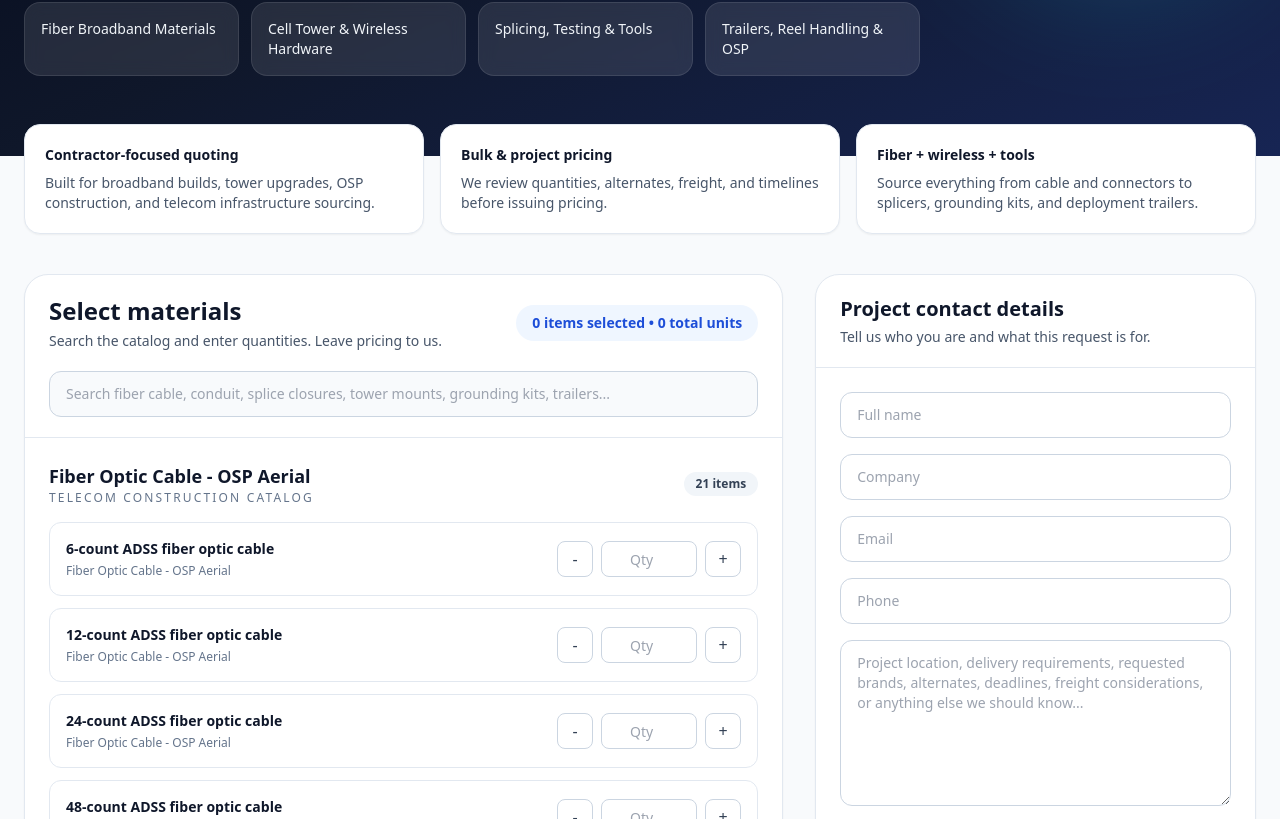
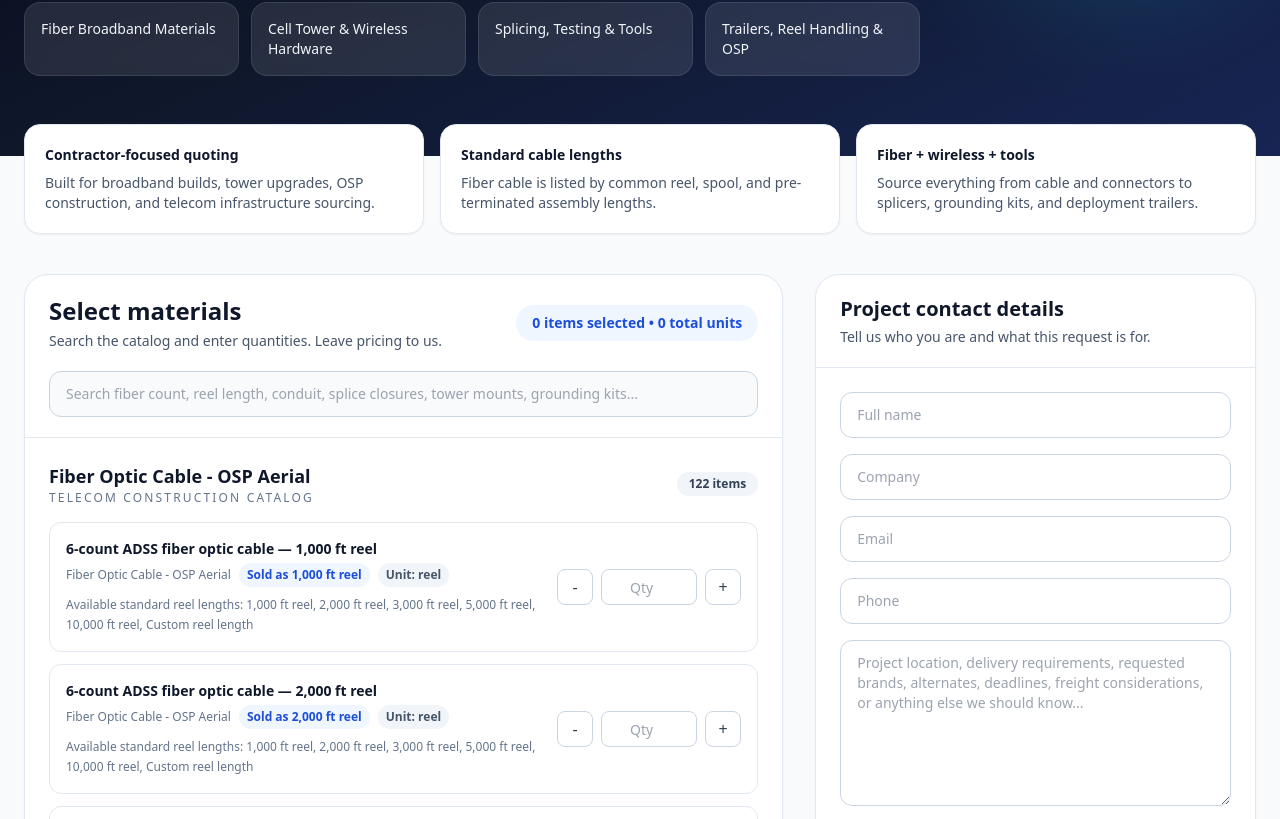
Before and after one commit to odiscom/odiscom-supply, a Next.js app: page /quote in a window 1280 px wide. Shown: the part 481-1300 px from the top of the page. Built offline with nearby package versions, Linux system fonts and the light colour scheme.

Commit message:
Expand quote catalog with standard fiber cable lengths

```diff
--- a/pages/quote.js
+++ b/pages/quote.js
@@ -2,6 +2,7 @@ import { useMemo, useState } from 'react'
 import Header from '../components/Header'
 import Footer from '../components/Footer'
 import { broadbandCatalog } from '../data/broadbandCatalog'
+import { expandCatalogGroups } from '../data/catalogOptions'
 
 function ProductRow({ category, item, quantity, onChange }) {
   function update(next) {
@@ -9,12 +10,22 @@ function ProductRow({ category, item, quantity, onChange }) {
     onChange(value)
   }
 
+  const name = typeof item === 'string' ? item : item.name
+  const unit = typeof item === 'string' ? 'each' : item.unit || 'each'
+  const length = typeof item === 'string' ? '' : item.length || ''
+  const lengthLabel = typeof item === 'string' ? '' : item.lengthLabel || ''
+
   return (
     <div className="group rounded-xl border border-slate-200 bg-white px-4 py-4 transition hover:border-blue-300 hover:shadow-sm">
       <div className="flex flex-col gap-3 md:flex-row md:items-center md:justify-between">
         <div className="min-w-0">
-          <div className="text-sm font-semibold text-slate-900">{item}</div>
-          <div className="mt-1 text-xs text-slate-500">{category}</div>
+          <div className="text-sm font-semibold text-slate-900">{name}</div>
+          <div className="mt-1 flex flex-wrap items-center gap-2 text-xs text-slate-500">
+            <span>{category}</span>
+            {length && <span className="rounded-full bg-blue-50 px-2 py-1 font-bold text-blue-700">Sold as {length}</span>}
+            <span className="rounded-full bg-slate-100 px-2 py-1 font-semibold text-slate-600">Unit: {unit}</span>
+          </div>
+          {lengthLabel && <div className="mt-2 text-xs leading-5 text-slate-500">{lengthLabel}</div>}
         </div>
         <div className="flex items-center gap-2">
           <button type="button" onClick={() => update((quantity || 0) - 1)} className="h-9 w-9 rounded-lg border border-slate-300 bg-white text-slate-700 transition hover:bg-slate-50">-</button>
@@ -35,15 +46,19 @@ export default function QuotePage() {
   const [error, setError] = useState('')
   const [loading, setLoading] = useState(false)
 
+  const expandedCatalog = useMemo(() => expandCatalogGroups(broadbandCatalog), [])
   const handleChange = (e) => setForm({ ...form, [e.target.name]: e.target.value })
 
-  function updateItem(category, name, quantity) {
+  function updateItem(category, item, quantity) {
+    const name = typeof item === 'string' ? item : item.name
+    const unit = typeof item === 'string' ? 'each' : item.unit || 'each'
+    const length = typeof item === 'string' ? '' : item.length || ''
     const key = `${category}::${name}`
     const qty = Number(quantity || 0)
     const nextItems = { ...selectedItems }
 
     if (qty > 0) {
-      nextItems[key] = { category, product_name: name, quantity: qty, unit: 'each' }
+      nextItems[key] = { category, product_name: name, quantity: qty, unit, length }
     } else {
       delete nextItems[key]
     }
@@ -53,12 +68,12 @@ export default function QuotePage() {
 
   const filteredCatalog = useMemo(() => {
     const query = search.toLowerCase().trim()
-    if (!query) return broadbandCatalog
+    if (!query) return expandedCatalog
 
-    return broadbandCatalog
-      .map((group) => ({ ...group, items: group.items.filter((item) => `${group.category} ${item}`.toLowerCase().includes(query)) }))
+    return expandedCatalog
+      .map((group) => ({ ...group, items: group.items.filter((item) => `${group.category} ${item.name} ${item.length || ''}`.toLowerCase().includes(query)) }))
       .filter((group) => group.items.length > 0)
-  }, [search])
+  }, [search, expandedCatalog])
 
   const selectedList = useMemo(() => Object.values(selectedItems).sort((a, b) => a.category === b.category ? a.product_name.localeCompare(b.product_name) : a.category.localeCompare(b.category)), [selectedItems])
   const totalUnits = selectedList.reduce((sum, item) => sum + Number(item.quantity || 0), 0)
@@ -98,7 +113,7 @@ export default function QuotePage() {
             <div className="max-w-4xl">
               <div className="mb-4 inline-flex rounded-full border border-white/15 bg-white/10 px-4 py-2 text-xs font-semibold uppercase tracking-[0.2em] text-blue-100">Odiscom Supply • B2B Telecom Sourcing</div>
               <h1 className="max-w-4xl text-4xl font-bold leading-tight md:text-5xl">Request a project quote for fiber, wireless, tower, OSP, and construction supply materials</h1>
-              <p className="mt-5 max-w-3xl text-base leading-7 text-slate-200 md:text-lg">Select the materials you need, enter quantities, and submit your request. We do not show public pricing online — every request is reviewed for contractor pricing, project volume, lead time, freight, and availability.</p>
+              <p className="mt-5 max-w-3xl text-base leading-7 text-slate-200 md:text-lg">Fiber cable items include standard reel, spool, and assembly lengths. Select materials, enter quantities, and submit your request. We quote by project volume, lead time, freight, and availability.</p>
               <div className="mt-8 grid gap-3 sm:grid-cols-2 lg:grid-cols-4">
                 {['Fiber Broadband Materials', 'Cell Tower & Wireless Hardware', 'Splicing, Testing & Tools', 'Trailers, Reel Handling & OSP'].map((item) => (
                   <div key={item} className="rounded-2xl border border-white/10 bg-white/10 px-4 py-4 text-sm text-slate-100 backdrop-blur">{item}</div>
@@ -111,7 +126,7 @@ export default function QuotePage() {
         <section className="-mt-8 relative z-10 mx-auto max-w-7xl px-6">
           <div className="grid gap-4 md:grid-cols-3">
             <div className="rounded-2xl border border-slate-200 bg-white p-5 shadow-sm"><div className="text-sm font-semibold text-slate-900">Contractor-focused quoting</div><p className="mt-2 text-sm text-slate-600">Built for broadband builds, tower upgrades, OSP construction, and telecom infrastructure sourcing.</p></div>
-            <div className="rounded-2xl border border-slate-200 bg-white p-5 shadow-sm"><div className="text-sm font-semibold text-slate-900">Bulk & project pricing</div><p className="mt-2 text-sm text-slate-600">We review quantities, alternates, freight, and timelines before issuing pricing.</p></div>
+            <div className="rounded-2xl border border-slate-200 bg-white p-5 shadow-sm"><div className="text-sm font-semibold text-slate-900">Standard cable lengths</div><p className="mt-2 text-sm text-slate-600">Fiber cable is listed by common reel, spool, and pre-terminated assembly lengths.</p></div>
             <div className="rounded-2xl border border-slate-200 bg-white p-5 shadow-sm"><div className="text-sm font-semibold text-slate-900">Fiber + wireless + tools</div><p className="mt-2 text-sm text-slate-600">Source everything from cable and connectors to splicers, grounding kits, and deployment trailers.</p></div>
           </div>
         </section>
@@ -134,7 +149,7 @@ export default function QuotePage() {
                       <div><h2 className="text-2xl font-bold text-slate-900">Select materials</h2><p className="mt-1 text-sm text-slate-600">Search the catalog and enter quantities. Leave pricing to us.</p></div>
                       <div className="inline-flex items-center rounded-full bg-blue-50 px-4 py-2 text-sm font-semibold text-blue-700">{selectedList.length} items selected • {totalUnits} total units</div>
                     </div>
-                    <div className="mt-5"><input value={search} onChange={(e) => setSearch(e.target.value)} placeholder="Search fiber cable, conduit, splice closures, tower mounts, grounding kits, trailers..." className="w-full rounded-xl border border-slate-300 bg-slate-50 px-4 py-3 text-sm text-slate-900 outline-none transition focus:border-blue-500 focus:bg-white" /></div>
+                    <div className="mt-5"><input value={search} onChange={(e) => setSearch(e.target.value)} placeholder="Search fiber count, reel length, conduit, splice closures, tower mounts, grounding kits..." className="w-full rounded-xl border border-slate-300 bg-slate-50 px-4 py-3 text-sm text-slate-900 outline-none transition focus:border-blue-500 focus:bg-white" /></div>
                   </div>
                   <div className="max-h-[950px] overflow-y-auto px-6 py-6">
                     <div className="space-y-8">
@@ -143,7 +158,7 @@ export default function QuotePage() {
                           <div className="mb-4 flex items-center justify-between"><div><h3 className="text-lg font-bold text-slate-900">{group.category}</h3><p className="text-xs uppercase tracking-[0.18em] text-slate-500">Telecom construction catalog</p></div><span className="rounded-full bg-slate-100 px-3 py-1 text-xs font-semibold text-slate-700">{group.items.length} items</span></div>
                           <div className="grid gap-3">
                             {group.items.map((item) => {
-                              const key = `${group.category}::${item}`
+                              const key = `${group.category}::${item.name}`
                               return <ProductRow key={key} category={group.category} item={item} quantity={selectedItems[key]?.quantity || 0} onChange={(qty) => updateItem(group.category, item, qty)} />
                             })}
                           </div>
@@ -176,7 +191,7 @@ export default function QuotePage() {
                   <div className="rounded-3xl border border-slate-200 bg-white shadow-sm">
                     <div className="border-b border-slate-200 px-6 py-5"><h2 className="text-xl font-bold text-slate-900">Quote summary</h2><p className="mt-1 text-sm text-slate-600">Review your selected materials before submitting.</p></div>
                     <div className="px-6 py-6">
-                      {selectedList.length === 0 ? <div className="rounded-2xl border border-dashed border-slate-300 bg-slate-50 px-5 py-6 text-sm text-slate-500">No items selected yet. Add quantities from the catalog on the left.</div> : <><div className="mb-4 grid grid-cols-2 gap-3"><div className="rounded-2xl bg-slate-50 px-4 py-4"><div className="text-xs font-semibold uppercase tracking-[0.18em] text-slate-500">Line Items</div><div className="mt-1 text-2xl font-bold text-slate-900">{selectedList.length}</div></div><div className="rounded-2xl bg-slate-50 px-4 py-4"><div className="text-xs font-semibold uppercase tracking-[0.18em] text-slate-500">Total Units</div><div className="mt-1 text-2xl font-bold text-slate-900">{totalUnits}</div></div></div><div className="max-h-80 space-y-3 overflow-y-auto pr-1">{selectedList.map((item) => <div key={`${item.category}-${item.product_name}`} className="rounded-2xl border border-slate-200 bg-slate-50 px-4 py-3"><div className="flex items-start justify-between gap-3"><div className="min-w-0"><div className="text-sm font-semibold text-slate-900">{item.product_name}</div><div className="mt-1 text-xs text-slate-500">{item.category}</div></div><div className="shrink-0 rounded-full bg-blue-100 px-3 py-1 text-xs font-semibold text-blue-700">Qty {item.quantity}</div></div></div>)}</div></>}
+                      {selectedList.length === 0 ? <div className="rounded-2xl border border-dashed border-slate-300 bg-slate-50 px-5 py-6 text-sm text-slate-500">No items selected yet. Add quantities from the catalog on the left.</div> : <><div className="mb-4 grid grid-cols-2 gap-3"><div className="rounded-2xl bg-slate-50 px-4 py-4"><div className="text-xs font-semibold uppercase tracking-[0.18em] text-slate-500">Line Items</div><div className="mt-1 text-2xl font-bold text-slate-900">{selectedList.length}</div></div><div className="rounded-2xl bg-slate-50 px-4 py-4"><div className="text-xs font-semibold uppercase tracking-[0.18em] text-slate-500">Total Units</div><div className="mt-1 text-2xl font-bold text-slate-900">{totalUnits}</div></div></div><div className="max-h-80 space-y-3 overflow-y-auto pr-1">{selectedList.map((item) => <div key={`${item.category}-${item.product_name}`} className="rounded-2xl border border-slate-200 bg-slate-50 px-4 py-3"><div className="flex items-start justify-between gap-3"><div className="min-w-0"><div className="text-sm font-semibold text-slate-900">{item.product_name}</div><div className="mt-1 text-xs text-slate-500">{item.category}</div>{item.length && <div className="mt-1 text-xs font-bold text-blue-700">Sold as {item.length}</div>}</div><div className="shrink-0 rounded-full bg-blue-100 px-3 py-1 text-xs font-semibold text-blue-700">Qty {item.quantity}</div></div></div>)}</div></>}
                     </div>
                   </div>
 
```
